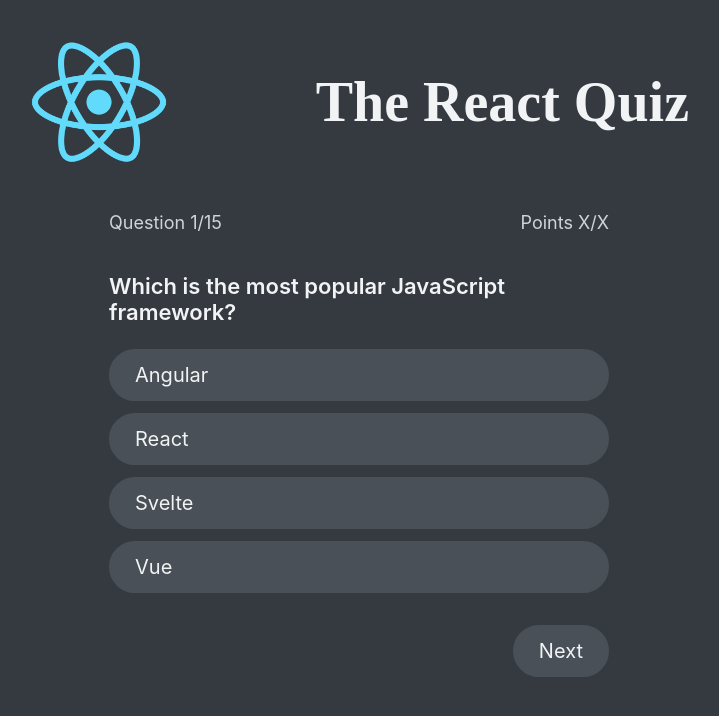
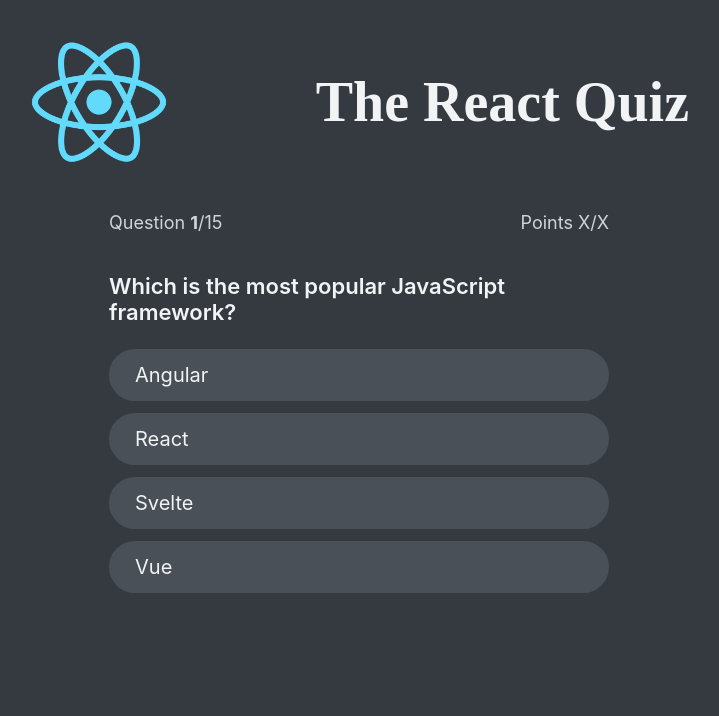
Before and after one commit to work-withPrajjwal/react-learning, a React (Create React App) app in the folder reactquiz/: page / in a window 1280 px wide. Both pictures are taken after a click on the button "Let's Start". Shown: the top 716 px of the page, without its empty margins (281-1000 px from the left). Built offline with nearby package versions, Linux system fonts and the light colour scheme; data requests are answered from the project's data file.

Commit message:
handled answer

```diff
--- a/reactquiz/src/components/App.js
+++ b/reactquiz/src/components/App.js
@@ -28,7 +28,7 @@
       const question = state.questions.at(state.index)
       return { ...state, answer: action.payload, points: action.payload === question.correctOption? state.points +question.points: state.points};
     case "nextQuestion":
-      return { ...state, index: state.index + 1 };
+      return { ...state, index: state.index + 1, answer:null };
     default:
       throw new Error("Action unknown");
   }
@@ -64,7 +64,7 @@
               answer={answer}
               dispatch={dispatch}
             />
-           <NextButton dispatch={dispatch}/>
+           <NextButton dispatch={dispatch} answer={answer}/>
           </>
         )}
       </Main>
--- a/reactquiz/src/components/NextButton.js
+++ b/reactquiz/src/components/NextButton.js
@@ -1,4 +1,5 @@
-export default function NextButton({dispatch}) {
+export default function NextButton({dispatch, answer}) {
+if(answer===null) return null;
   return (
     <button
                  className="btn btn-ui"
--- a/reactquiz/src/components/Progress.js
+++ b/reactquiz/src/components/Progress.js
@@ -2,7 +2,7 @@
   return (
     <header className="progress">
       <p>
-        Question <stong>{index + 1}</stong>/{numQuestions}
+        Question <strong>{index + 1}</strong>/{numQuestions}
       </p>
       <p>Points X/X</p>
     </header>
```
